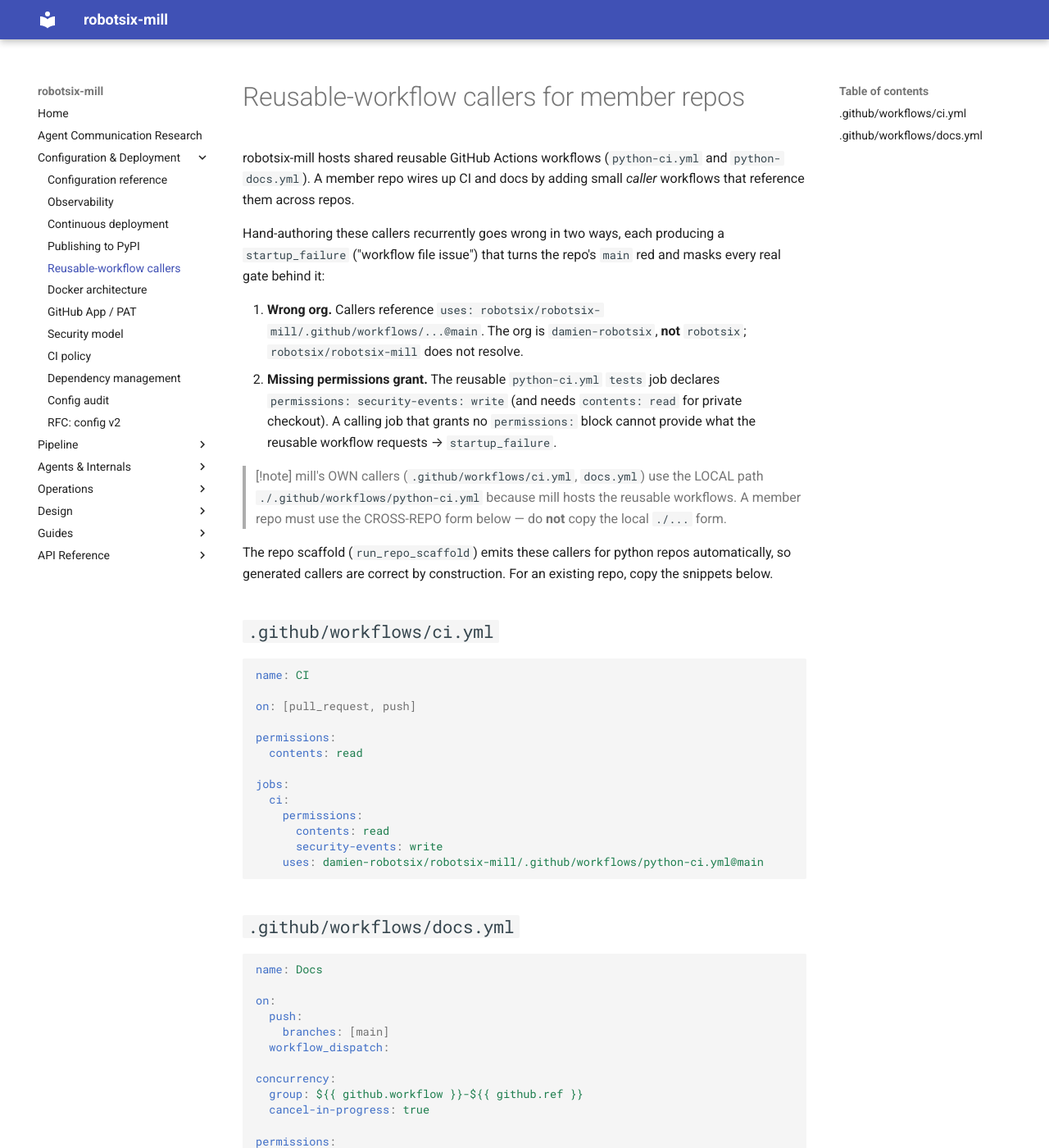
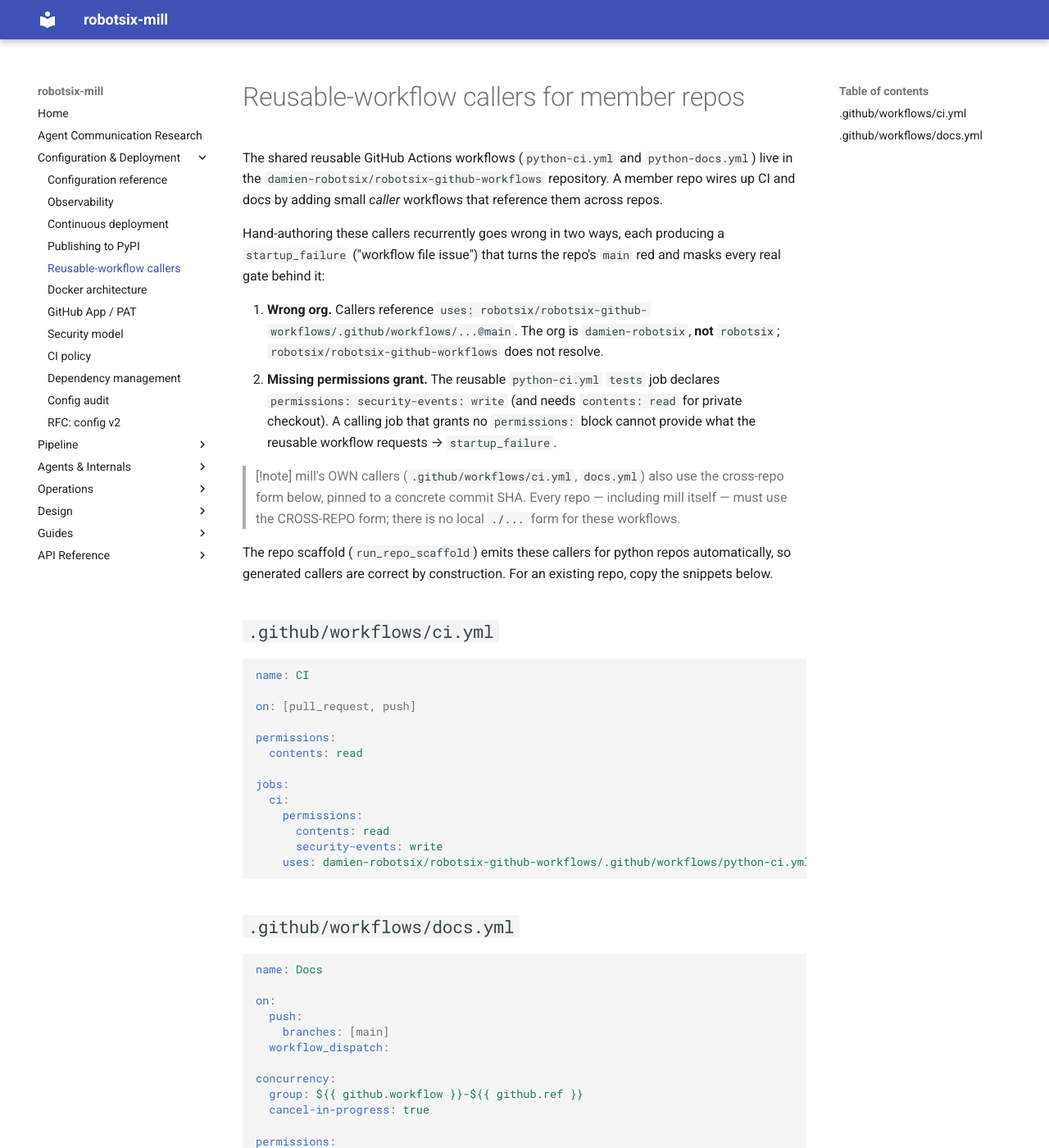
Before and after one commit to damien-robotsix/robotsix-mill, an MkDocs documentation site: the page built from docs/reusable-workflow-callers.md, in a window 1280 px wide and 1400 px high. Shown: the whole window at 82% size. Built offline with MkDocs 1.6.1 and Material for MkDocs 9.7.7, drawn with Linux system fonts in a browser that asks for light colours; some of the changed text lies outside the part shown.

Commit message:
mill: Stale doc: docs/reusable-workflow-callers.md claims mill hosts python-ci.yml/python-docs.yml, but they live in damien-robotsix/robotsix-github-workflows (20260702T011036Z-stale-doc-docs-reusable-workflow-callers-deb8) (#2153)
Co-authored-by: robotsix-mill <mill@robotsix.local>

````diff
--- a/docs/reusable-workflow-callers.md
+++ b/docs/reusable-workflow-callers.md
@@ -1,17 +1,18 @@
 # Reusable-workflow callers for member repos
 
-robotsix-mill hosts shared reusable GitHub Actions workflows
-(`python-ci.yml` and `python-docs.yml`). A member repo wires up CI and
-docs by adding small *caller* workflows that reference them across repos.
+The shared reusable GitHub Actions workflows (`python-ci.yml` and
+`python-docs.yml`) live in the `damien-robotsix/robotsix-github-workflows`
+repository. A member repo wires up CI and docs by adding small *caller*
+workflows that reference them across repos.
 
 Hand-authoring these callers recurrently goes wrong in two ways, each
 producing a `startup_failure` ("workflow file issue") that turns the
 repo's `main` red and masks every real gate behind it:
 
 1. **Wrong org.** Callers reference
-   `uses: robotsix/robotsix-mill/.github/workflows/...@main`. The org is
-   `damien-robotsix`, **not** `robotsix`; `robotsix/robotsix-mill` does
-   not resolve.
+   `uses: robotsix/robotsix-github-workflows/.github/workflows/...@main`.
+   The org is `damien-robotsix`, **not** `robotsix`;
+   `robotsix/robotsix-github-workflows` does not resolve.
 2. **Missing permissions grant.** The reusable `python-ci.yml` `tests`
    job declares `permissions: security-events: write` (and needs
    `contents: read` for private checkout). A calling job that grants no
@@ -19,10 +20,10 @@ repo's `main` red and masks every real gate behind it:
    requests → `startup_failure`.
 
 > [!note]
-> mill's OWN callers (`.github/workflows/ci.yml`, `docs.yml`) use the
-> LOCAL path `./.github/workflows/python-ci.yml` because mill hosts the
-> reusable workflows. A member repo must use the CROSS-REPO form below —
-> do **not** copy the local `./...` form.
+> mill's OWN callers (`.github/workflows/ci.yml`, `docs.yml`) also use
+> the cross-repo form below, pinned to a concrete commit SHA. Every repo
+> — including mill itself — must use the CROSS-REPO form; there is no
+> local `./...` form for these workflows.
 
 The repo scaffold (`run_repo_scaffold`) emits these callers for python
 repos automatically, so generated callers are correct by construction.
@@ -43,7 +44,7 @@ jobs:
     permissions:
       contents: read
       security-events: write
-    uses: damien-robotsix/robotsix-mill/.github/workflows/python-ci.yml@main
+    uses: damien-robotsix/robotsix-github-workflows/.github/workflows/python-ci.yml@main
 ```
 
 ## `.github/workflows/docs.yml`
@@ -67,5 +68,5 @@ jobs:
   deploy:
     permissions:
       contents: write
-    uses: damien-robotsix/robotsix-mill/.github/workflows/python-docs.yml@main
+    uses: damien-robotsix/robotsix-github-workflows/.github/workflows/python-docs.yml@main
 ```
````
Also changed, not shown: CHANGELOG.md (+1 -0 lines).
